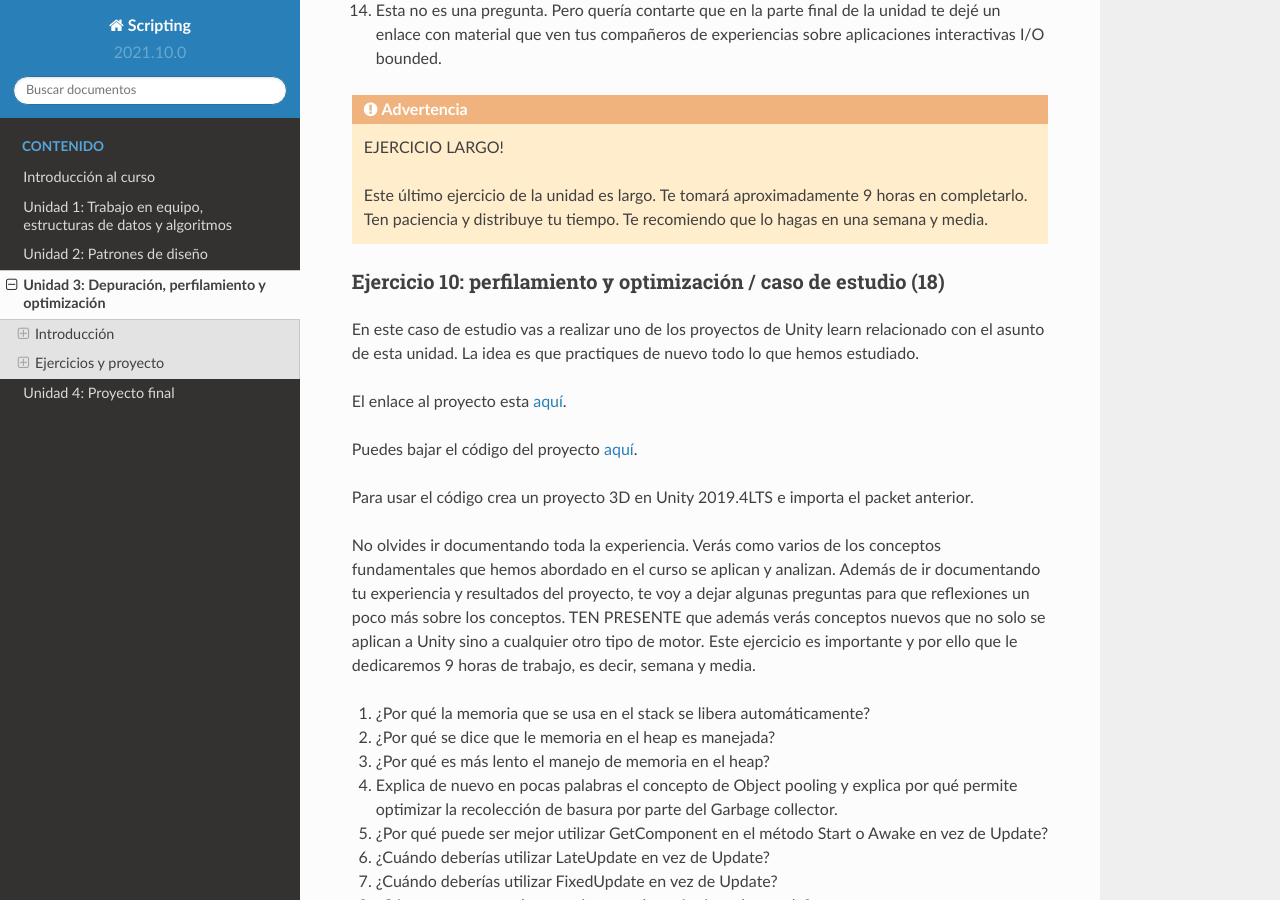
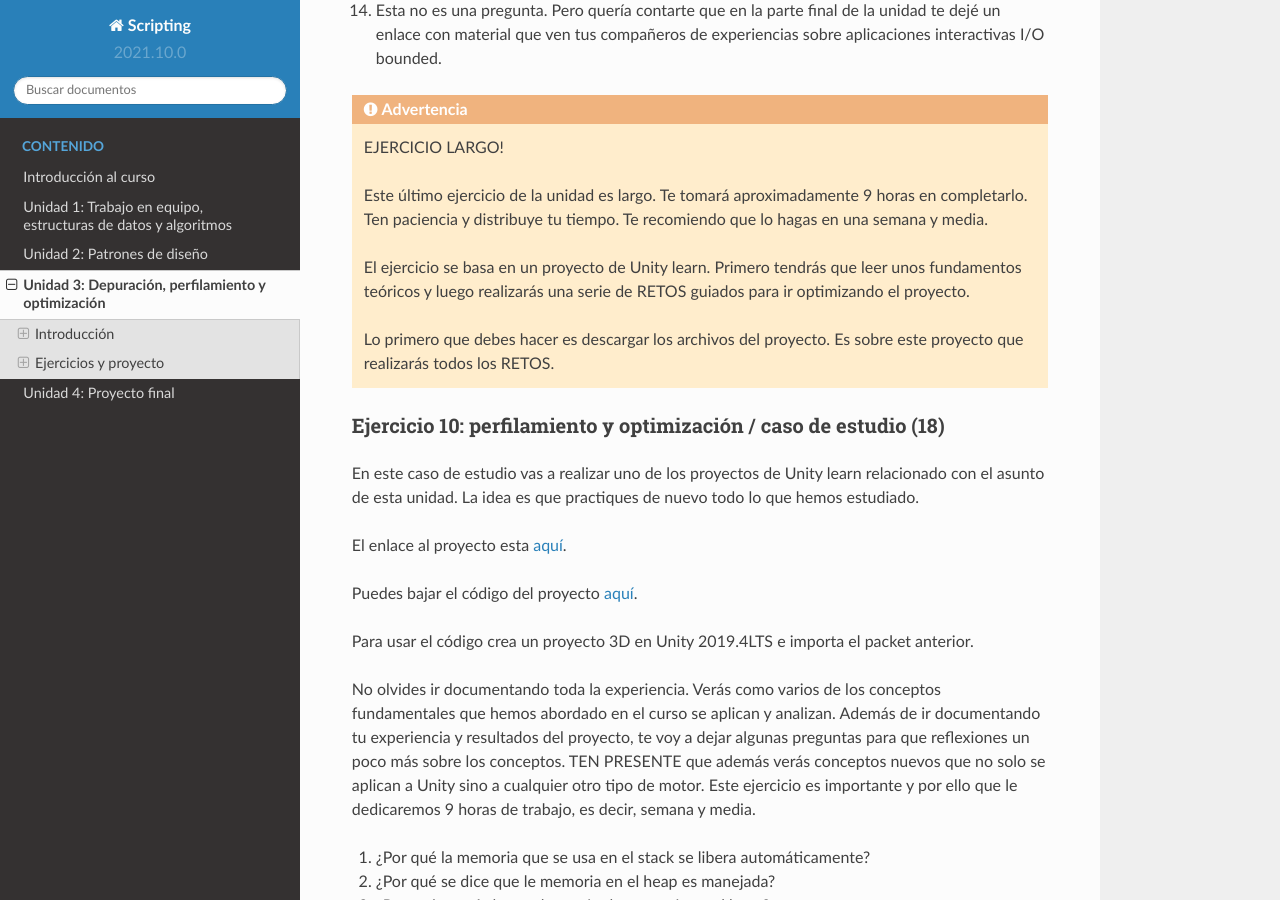
Before and after one commit to juanferfranco/scripting, a Sphinx documentation site: the page built from docs/_unidad3/unidad3.rst, in a window 1280 px wide and 900 px high, scrolled down 6553 px. Built offline with Sphinx 7.4.7 and the Read the Docs theme 2.0.0, drawn with Linux system fonts in a browser that asks for light colours; some of the changed text lies outside the part shown.

Commit message:
ex 10 work in progress

```diff
--- a/docs/_unidad3/unidad3.rst
+++ b/docs/_unidad3/unidad3.rst
@@ -325,6 +325,13 @@ El código para analizar el proyecto lo tienes `aquí <https://www.patreon.com/p
    9 horas en completarlo. Ten paciencia y distribuye tu tiempo. Te recomiendo
    que lo hagas en una semana y media.
 
+   El ejercicio se basa en un proyecto de Unity learn. Primero
+   tendrás que leer unos fundamentos teóricos y luego realizarás una serie de
+   RETOS guiados para ir optimizando el proyecto.
+
+   Lo primero que debes hacer es descargar los archivos del proyecto. Es sobre
+   este proyecto que realizarás todos los RETOS.
+
 Ejercicio 10: perfilamiento y optimización / caso de estudio (18)
 ^^^^^^^^^^^^^^^^^^^^^^^^^^^^^^^^^^^^^^^^^^^^^^^^^^^^^^^^^^^^^^^^^^
 
@@ -414,8 +421,9 @@ otro tipo de motor. Este ejercicio es importante y por ello que le dedicaremos
 #. ¿Cuál es el `flujo de trabajo <https://learn.unity.com/tutorial/challenge-optimize-the-project-scripts?uv=2019.3&projectId=5e71011aedbc2a07f42bd138#5e734280edbc2a001f390afd>`__
    que debes seguir para optimizar un proyecto?
 #. ¿A qué se refiere el término Global Illumitation?
-
-
+#. Cuando estés realizando el RETO Bake the scene lighting ten presente que en el paso
+   2 cuando selecciones Generate Lighting esto tardará un buen rato. Todo dependerá de
+   tu computador.
 
 .. warning:: OPCIONAL (tal vez en vacaciones o cuando tengas tiempo libre)
 
```
